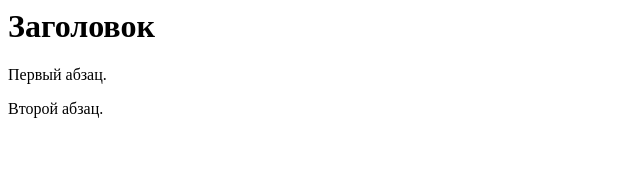
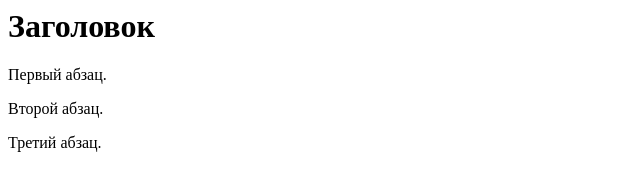
Before and after one commit to patusikstarts/site, a plain HTML site: page index.html in a window 1280 px wide. Shown: the whole page, without its empty margins (0-640 px from the left). Drawn offline with Linux system fonts and the light colour scheme.

Commit message:
Второй коммит

```diff
--- a/index.html
+++ b/index.html
@@ -10,5 +10,7 @@
   <!-- Комментарий -->
   <p>Первый абзац.</p>
   <p>Второй абзац.</p>
+  <p>Третий абзац.</p>
+
  </body>
 </html>
```
